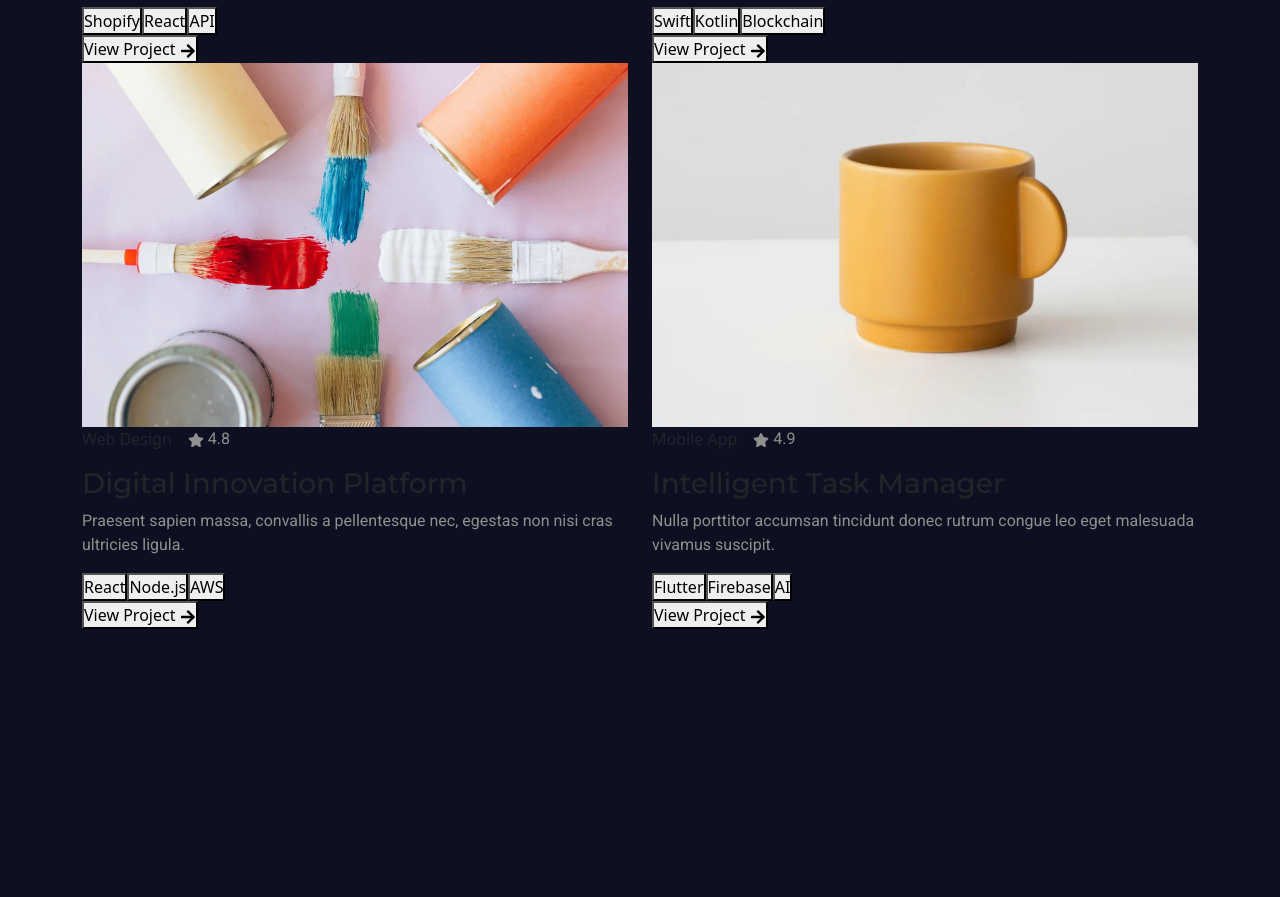
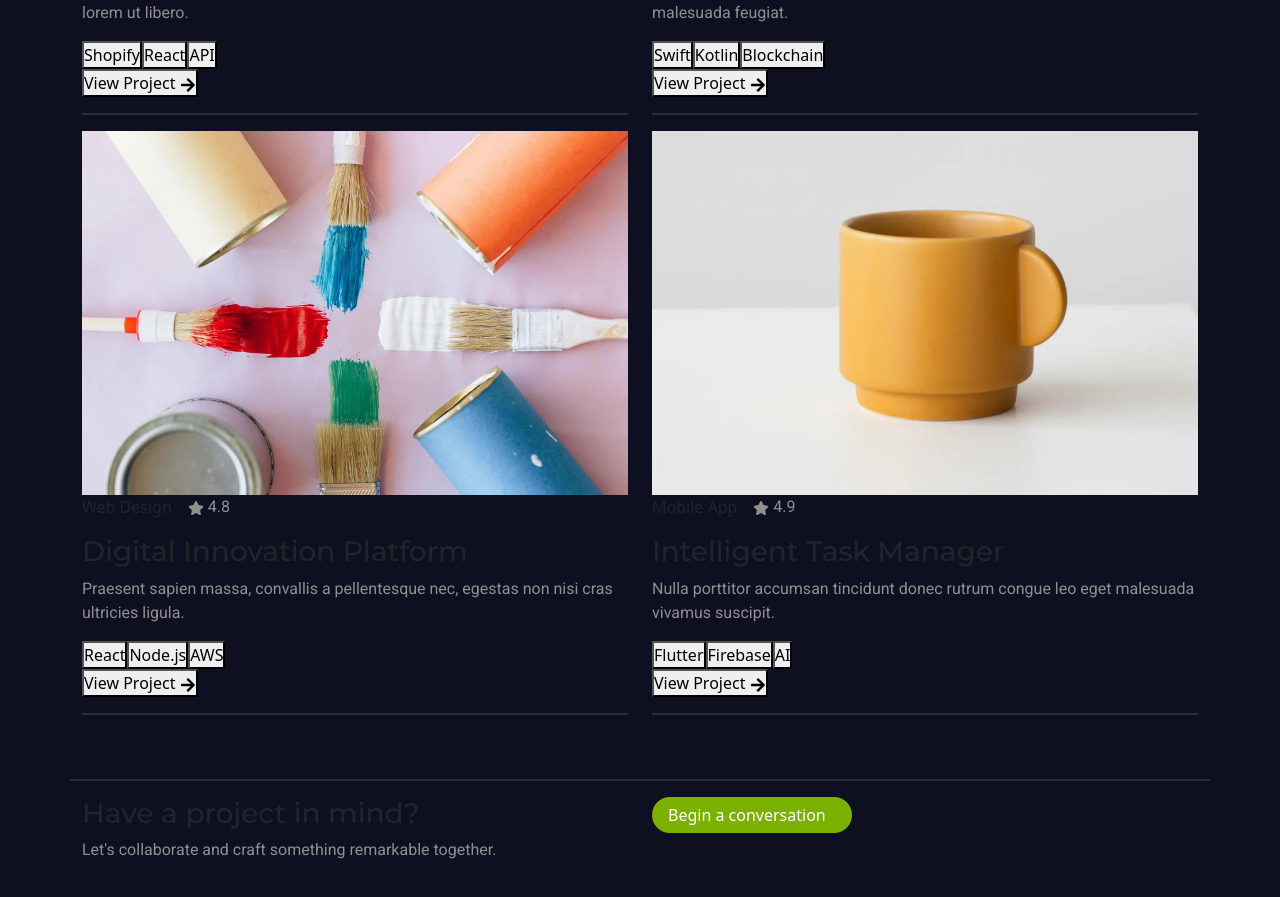
Before and after one commit to adarshrajshah04/reval, a React (Vite) app: page / in a window 1280 px wide. Shown: the part 4574-5471 px from the top of the page. Before the commit the page ends 5251 px from the top, so only its background shows below. Built offline with nearby package versions, Linux system fonts and the light colour scheme; the HTML template or start-up script is replaced by a standard one.

Commit message:
updated somthing

```diff
--- a/src/components/Portfolio.jsx
+++ b/src/components/Portfolio.jsx
@@ -1,9 +1,10 @@
 import React from "react";
 import TopHeading from "./TopHeading";
 import classes from "../assets/css/Portfolio.module.css";
-import { Row, Col, Container, Button } from "react-bootstrap";
+import { Row, Col, Container } from "react-bootstrap";
 import { FaArrowRight } from "react-icons/fa";
 import { FaStar } from "react-icons/fa6";
+import Button from "./Button";
 
 import p_1 from "../assets/images/Portfolio/p_1.webp";
 import p_2 from "../assets/images/Portfolio/p_2.webp";
@@ -155,7 +156,10 @@ const Portfolio = () => {
                   <div>
                     <div className="d-flex gap-3">
                       <span>{category}</span>
-                      <p> <FaStar /> {rating}</p>
+                      <p>
+                        {" "}
+                        <FaStar /> {rating}
+                      </p>
                     </div>
 
                     <h3>{title}</h3>
@@ -170,12 +174,26 @@ const Portfolio = () => {
                     <button>
                       {buttonText} <FaArrowRight />
                     </button>
+
+                    <hr style={{ border: "0.5px solid gray" }} />
                   </div>
                 </Col>
               ),
             )}
           </Row>
         </div>
+
+        <Row className="py-5">
+          <hr style={{ border: "0.5px solid gray" }} />
+
+          <Col>
+          <h3>Have a project in mind?</h3>
+          <p>Let's collaborate and craft something remarkable together.</p>
+          </Col>
+          <Col>
+            <Button text=" Begin a conversation" />
+          </Col>
+        </Row>
       </div>
     </Container>
   );
```
